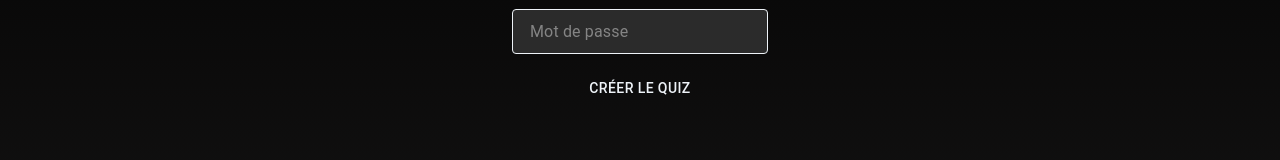
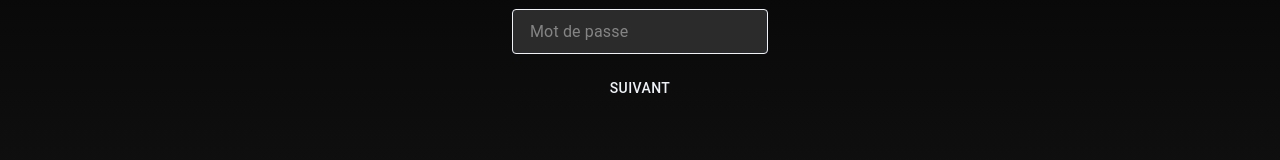
Before and after one commit to anasZabili/quiz_webapp, a React (Create React App) app: page /create-quiz in a window 1280 px wide. Shown: the part 259-419 px from the top of the page. Built offline with nearby package versions, Linux system fonts and the light colour scheme.

Commit message:
commit avant le merge

```diff
--- a/src/components/organisms/CreateQuiz/CreateQuizStepper.tsx
+++ b/src/components/organisms/CreateQuiz/CreateQuizStepper.tsx
@@ -5,7 +5,7 @@ import CreateQuizQuestionForm from "./CreateQuizQuestionForm";
 import CreateQuizTitleForm from "./CreateQuizTitleForm";
 
 interface CreateQuizStepperProps {
-  handleCreate: (values: CreatedQuizState) => void;
+  handleCreate: (values: any) => void;
 }
 
 export interface CreatedQuizState {
--- a/src/components/organisms/CreateQuiz/CreateQuizTitleForm.tsx
+++ b/src/components/organisms/CreateQuiz/CreateQuizTitleForm.tsx
@@ -41,7 +41,7 @@ const CreateQuizTitleForm: React.FC<CreateQuizTitleFormProps> = ({
           onSubmit(formatedValues);
         }}
       >
-        Créer le Quiz
+        Suivant
       </Button>
     </CenterForm>
   );
--- a/src/components/organisms/UpdateQuiz/UpdatePanel.tsx
+++ b/src/components/organisms/UpdateQuiz/UpdatePanel.tsx
@@ -1,6 +1,7 @@
 import { Card as MuiCard, CardContent, Typography } from "@mui/material";
 import { styled } from "@mui/system";
 import { UpdateQuizState } from ".";
+import CreateQuizStepper from "../CreateQuiz/CreateQuizStepper";
 
 interface UpdateQuizPanelProps {
   quiz: UpdateQuizState;
@@ -14,11 +15,15 @@ const StyledCard = styled(MuiCard)({
 });
 
 const UpdateQuizPanel: React.FC<UpdateQuizPanelProps> = ({ quiz }) => {
+  const onSubmit = () => {
+    console.log("COUCOU");
+  };
+
   return (
     <StyledCard>
       <CardContent>
         {quiz ? (
-          <Typography color="primary">On a un quiz</Typography>
+          <CreateQuizStepper handleCreate={onSubmit} />
         ) : (
           <Typography color="primary">Aucun quiz </Typography>
         )}
```
